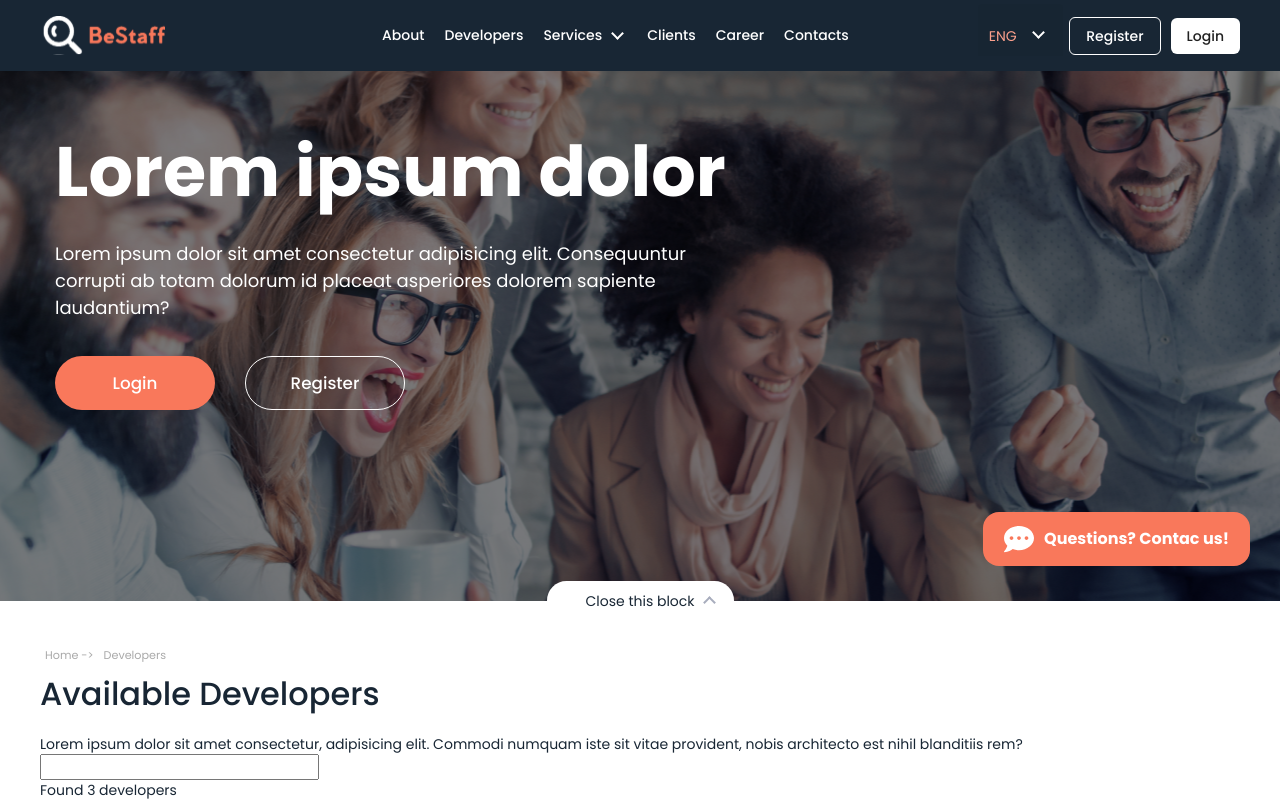
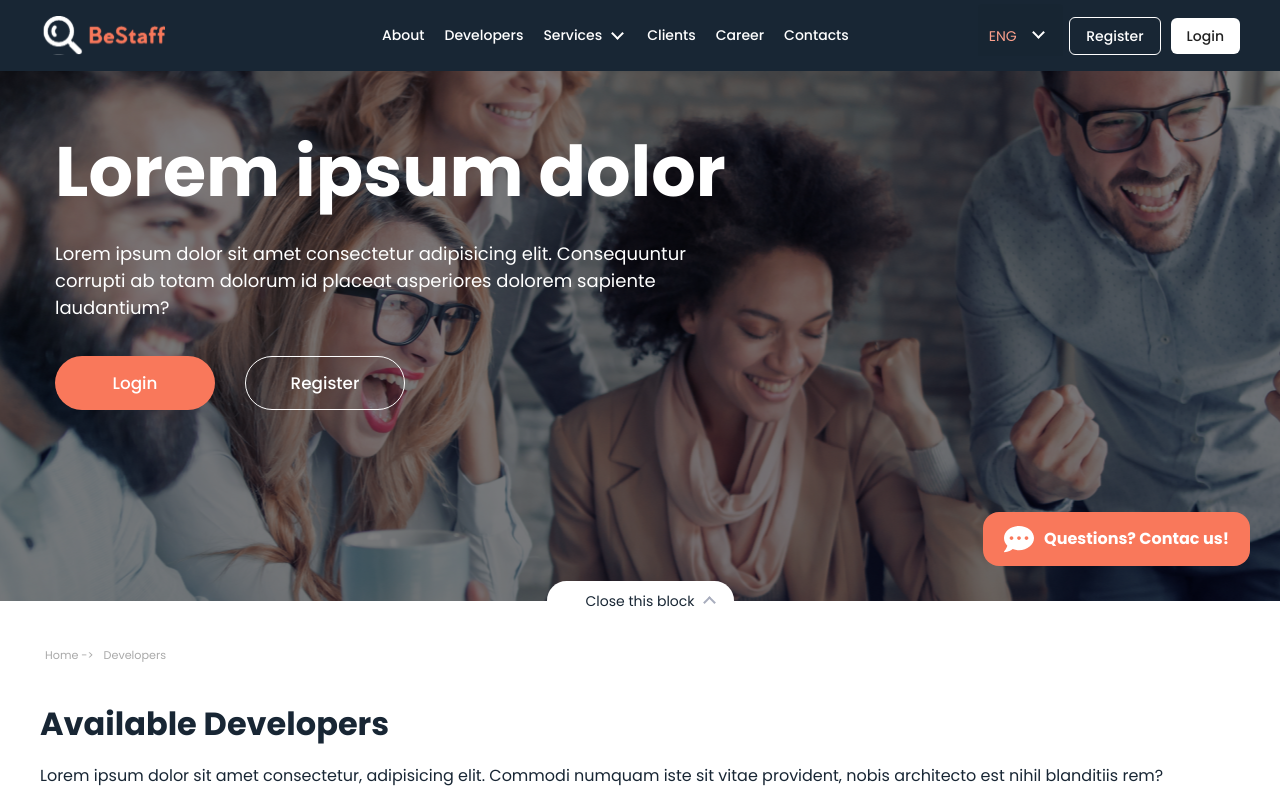
Before and after one commit to ivanraznatovskyii/BeStaff, an Angular app in the folder client/: page /developers in a window 1280 px wide. Shown: the top 801 px of the page. Built offline with nearby package versions, Linux system fonts and the light colour scheme.

Commit message:
Added breadcrumbs component

```diff
--- a/client/src/app/components/pages/search-page/search-page.component.html
+++ b/client/src/app/components/pages/search-page/search-page.component.html
@@ -17,8 +17,8 @@
       </form>
     </div>
     <div class="searching-results">
-      <div class="searching-results-content">
-        <div class="results-count">
+      <div class="row searching-results-content">
+        <div class="col-6 results-count">
           Found 3 developers
         </div>
         <div class="col-6 see-more-link" [routerLink]="['/developers']">
--- a/client/src/app/components/pages/search-page/search-page.component.scss
+++ b/client/src/app/components/pages/search-page/search-page.component.scss
@@ -4,6 +4,10 @@
 .search-container {
   max-width: 1200px;
   margin: 0 auto;
+}
+
+.search-intro {
+  padding: 30px 0;
 }
 
 .see-more-link {
@@ -14,7 +18,21 @@
   text-align: right;
 }
 
-h2 {
+.heading h2 {
   font-size: 32px;
   line-height: 48px;
+  font-weight: 600;
 }
+
+.intro-text {
+  font-size: 16px;
+  line-height: 24px;
+  font-weight: 400;
+}
+
+.results-count {
+  font-size: 16px;
+  line-height: 24px;
+  font-weight: 600;
+  color: $found-font-color;
+}
--- a/client/src/styles/_variables.scss
+++ b/client/src/styles/_variables.scss
@@ -9,6 +9,7 @@ $skills-button-color: #284057;
 $dev-card-heading-color: #182634;
 $skills-h5-font-color: #95B0C9;
 $ad-block-bg-color: #E5F3FF;
+$found-font-color: #385A7A;
 
 
 $imageBgColor: #19406B;
```
